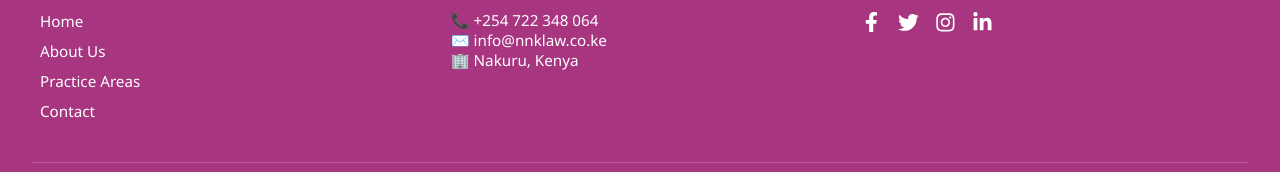
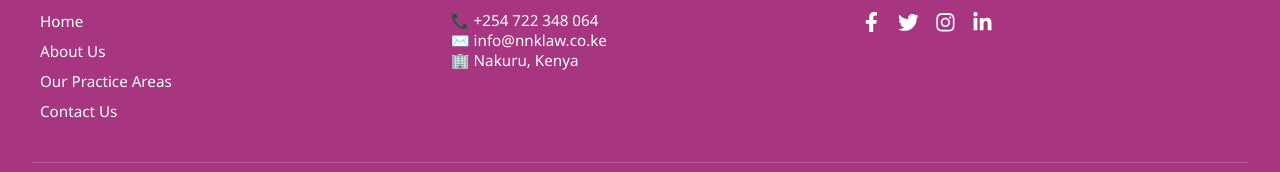
Before and after one commit to Kihikah/NNK-Advocates, a React (Vite) app: page /contact in a window 1280 px wide. Shown: the part 1501-1673 px from the top of the page. Built offline with nearby package versions, Linux system fonts and the light colour scheme.

Commit message:
Link quick links to navigations link

```diff
--- a/src/components/Footer.jsx
+++ b/src/components/Footer.jsx
@@ -1,6 +1,7 @@
 import React from 'react'
 import "../styles/Footer.css"
 import { FaFacebookF, FaTwitter, FaInstagram, FaLinkedinIn, FaArrowUp, FaWhatsapp } from 'react-icons/fa';
+import { Link } from "react-router-dom";
 
 const scrollToTop = () => {
   window.scrollTo({ top: 0, behavior: 'smooth' });
@@ -21,10 +22,16 @@ const Footer = () => {
             <div className="footer-section">
                 <h3>Quick Links</h3>
                 <ul>
-                    <li><a href="#home">Home</a></li>
+                    <li>
+                        <Link to="/">Home</Link>
+                    </li>
                     <li><a href="#about">About Us</a></li>
-                    <li><a href="#practice">Practice Areas</a></li>
-                    <li><a href="#contact">Contact</a></li>
+                    <li>
+                        <Link to="/practice-areas">Our Practice Areas</Link>
+                    </li>
+                    <li>
+                        <Link to="/contact">Contact Us</Link>
+                    </li>
                 </ul>
             </div>
             {/* Contact Info */}
```
